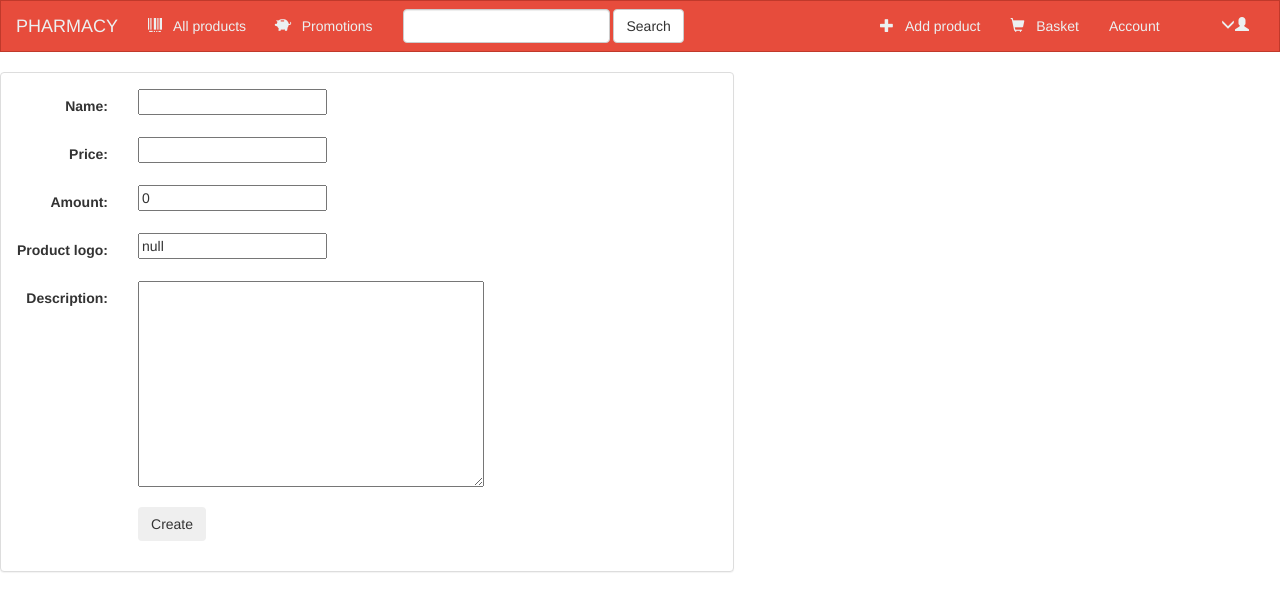
After one commit to KonradMaroszek/Apteka---DJANGO---PYTHON, a Django app: page /pharmacy/product/add/ in a window 1280 px wide. The commit adds this page. Shown: the top 611 px of the page. Run offline with Django 3.2, Linux system fonts and the light colour scheme; some libraries are stand-ins or nearby versions.

Commit message:
added product functionality

```diff
--- a/Apteka/pharmacy/models.py
+++ b/Apteka/pharmacy/models.py
@@ -1,5 +1,8 @@
 from django.db import models
 from django.core.validators import MinValueValidator
+from django.core.urlresolvers import reverse
+
+
 
 class Product(models.Model):
     name = models.CharField(max_length=100)
@@ -8,5 +11,8 @@ class Product(models.Model):
     product_logo = models.CharField(default = 'null', max_length=300)
     description = models.TextField(default = "", max_length=9999)
 
+    def get_absolute_url(self):
+        return reverse('pharmacy:product_detail', kwargs={'pk':self.pk})
+
     def __str__(self):
         return self.name
--- a/Apteka/pharmacy/templates/pharmacy/base.html
+++ b/Apteka/pharmacy/templates/pharmacy/base.html
@@ -47,7 +47,7 @@
             </form>
             <ul class="nav navbar-nav navbar-right">
                 <li class="">
-                      <a href="#">
+                      <a href="{% url 'pharmacy:add_product' %}">
                         <span class="glyphicon glyphicon glyphicon-plus" aria-hidden="true"></span>
                         &nbsp;
                         Add product
--- /dev/null
+++ b/Apteka/pharmacy/templates/pharmacy/form_template.html
@@ -0,0 +1,9 @@
+{% for field in form %}
+    <div class="form-group">
+        <div class="col-sm-offset-2 col-sm-10">
+            <span class="text-danger small">{{firld.errors}}</span>
+        </div>
+        <label class="control-label col-sm-2"> {{field.label_tag}} </label>
+        <div class="col-sm-10">{{field}}</div>
+    </div>
+{% endfor %}
--- /dev/null
+++ b/Apteka/pharmacy/templates/pharmacy/product_form.html
@@ -0,0 +1,25 @@
+{% extends 'pharmacy/base.html'%}
+{% block title %}Add a new Product {% endblock %}
+{% block product_active %}active{%endblock%}
+
+{% block body %}
+
+<div class="row">
+    <div class="col-sm-12 col-md-7">
+        <div class="panel panel-default">
+            <div class="panel-body">
+                <form class="form-horizontal" action="" method="post" enctype="multipart/form-data">
+                    {% csrf_token %}
+                    {% include 'pharmacy/form_template.html' %}
+                    <div class="form-group">
+                        <div class="col-sm-offset-2 col-sm-10">
+                            <button type="submit" class="btn btn-sucess">Create</button>
+                        </div>
+                    </div>
+                </form>
+            </div>
+        </div>
+    </div>
+</div>
+
+{%endblock%}
--- a/Apteka/pharmacy/urls.py
+++ b/Apteka/pharmacy/urls.py
@@ -12,5 +12,6 @@ urlpatterns = [
     url(r'^products/(?P<pk>[0-9]+)/$', views.ProductDetailView.as_view(), name='product_detail'),
     #pharmacy/add_to_basket
     url(r'^add_to_basket/$', views.add_to_basket, name='add_to_basket'),
-
+    #pharmacy/product/add
+    url(r'^product/add/$', views.CreateProduct.as_view(), name='add_product')
 ]
--- a/Apteka/pharmacy/views.py
+++ b/Apteka/pharmacy/views.py
@@ -2,8 +2,9 @@ from django.http import HttpResponse
 from django.shortcuts import render, get_object_or_404
 from .models import Product
 from django.core.exceptions import ObjectDoesNotExist
-
 from django.views import generic
+from django.views.generic.edit import CreateView, UpdateView, DeleteView
+from django.core.urlresolvers import reverse_lazy
 
 class ProductDetailView(generic.DetailView):
     model = Product
@@ -26,3 +27,7 @@ def add_to_basket(request):
         return render(request, 'pharmacy/products.html', {'error_message' : "Cannot add this product to basket"})
     else:
         return render(request, 'pharmacy/basket.html', {'sucess_message': "Added new product to basket"})
+
+class CreateProduct(CreateView):
+    model = Product
+    fields = ['name', 'price', 'amount', 'product_logo', 'description']
```
